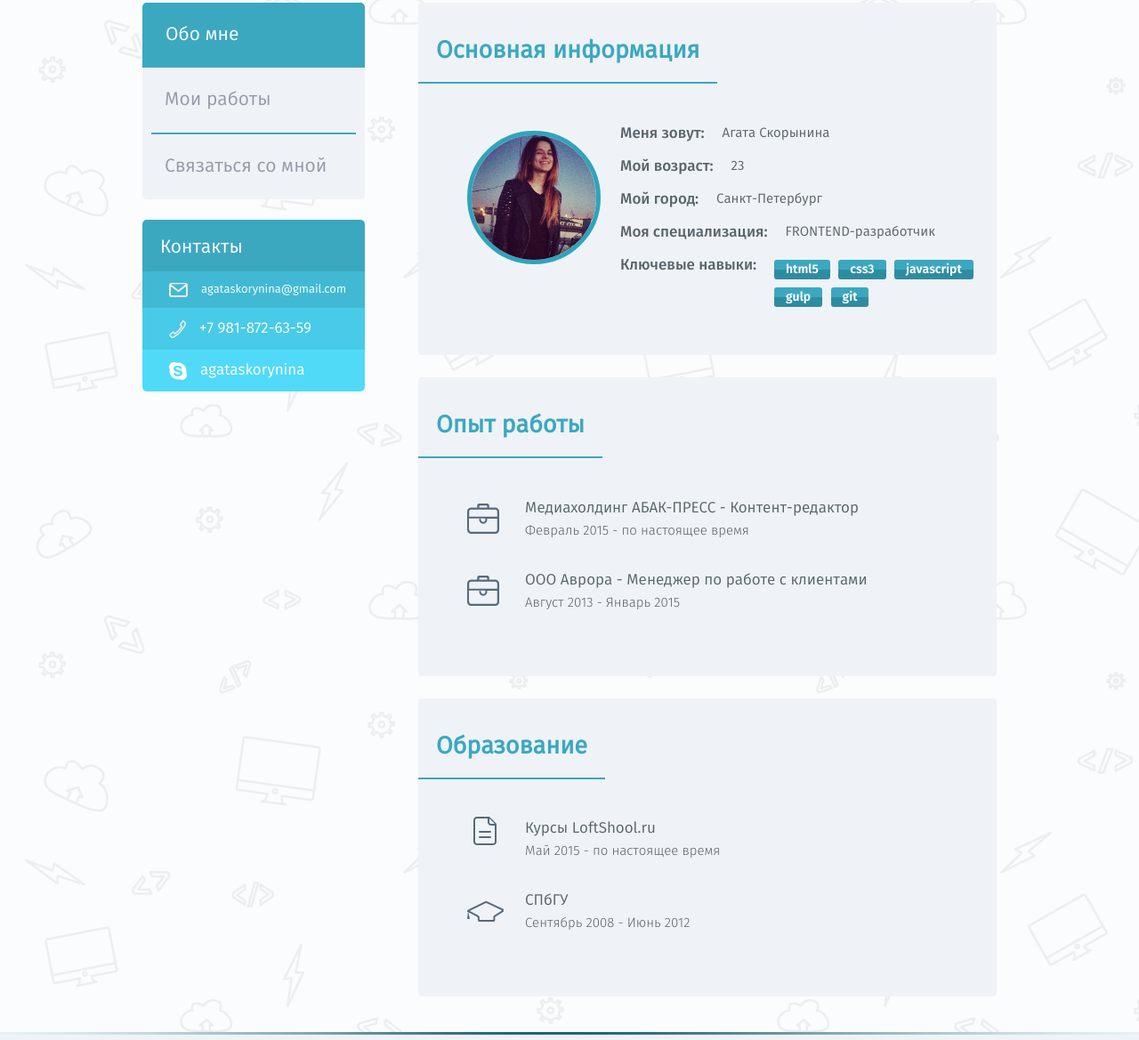
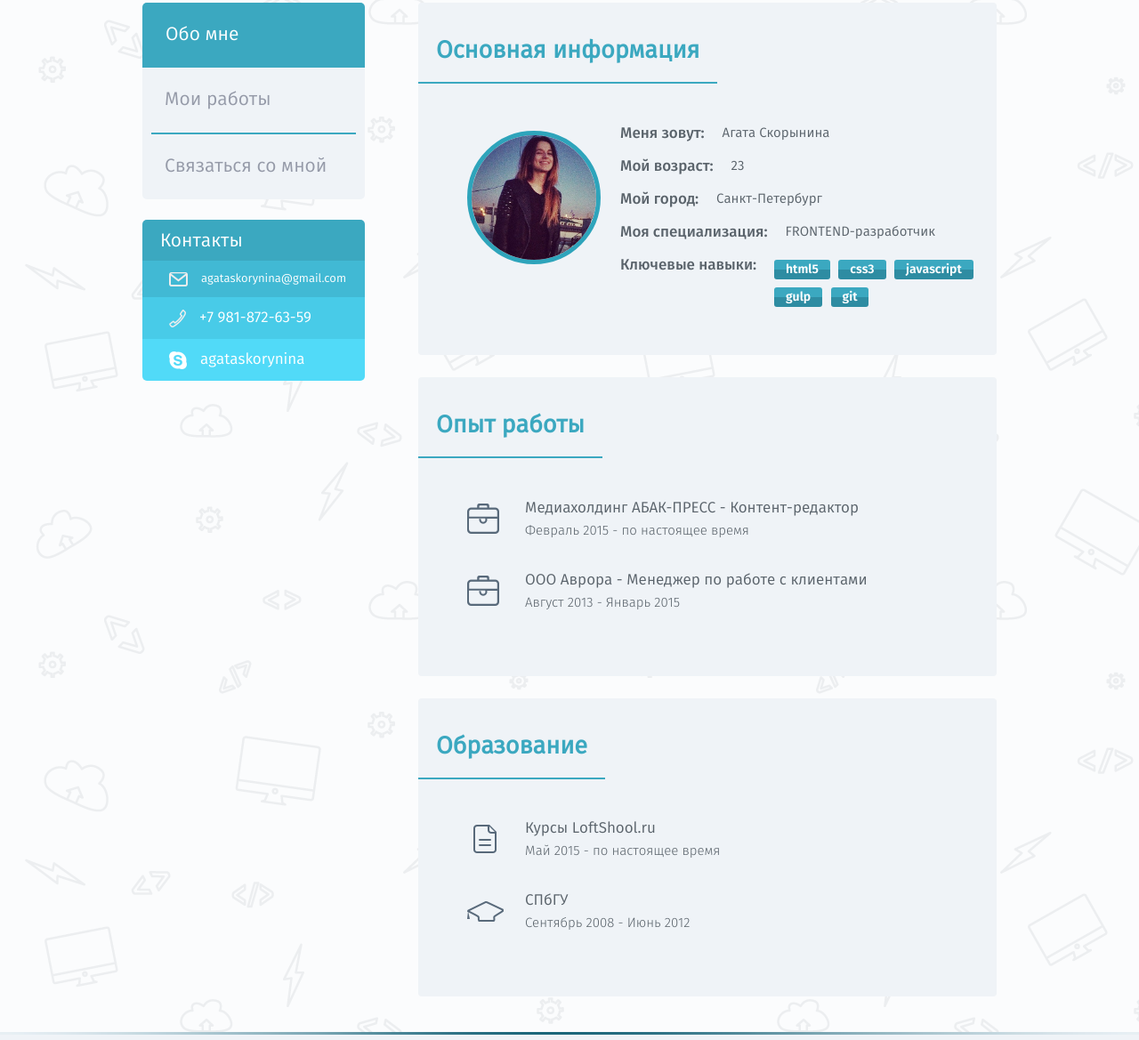
Before and after one commit to jnxy6/myprofile, a website: page app/index.html in a window 1280 px wide. Shown: the part 157-1326 px from the top of the page at 89% size. Drawn offline with Linux system fonts and the light colour scheme.

Commit message:
changed main.css

```diff
--- a/app/css/main.css
+++ b/app/css/main.css
@@ -171,7 +171,7 @@ a{
 	font-size: 21px;
 	color: #fff;
 	background-color: #3ba8c0;
-	padding: 15px 0px 10px 20px;
+	padding: 8px 0px 5px 20px;
 	border-radius: 5px 5px 0px 0px;
 }
 .contact-item{
@@ -352,7 +352,7 @@ a{
 }
 .edu-item .course{
 	padding-left: 65px;
-	background: url(../img/course.png) no-repeat 7px 0px;
+	background: url(../img/course.png) no-repeat 7px 9px;
 }
 /*Footer*/
 .page-footer{
```
